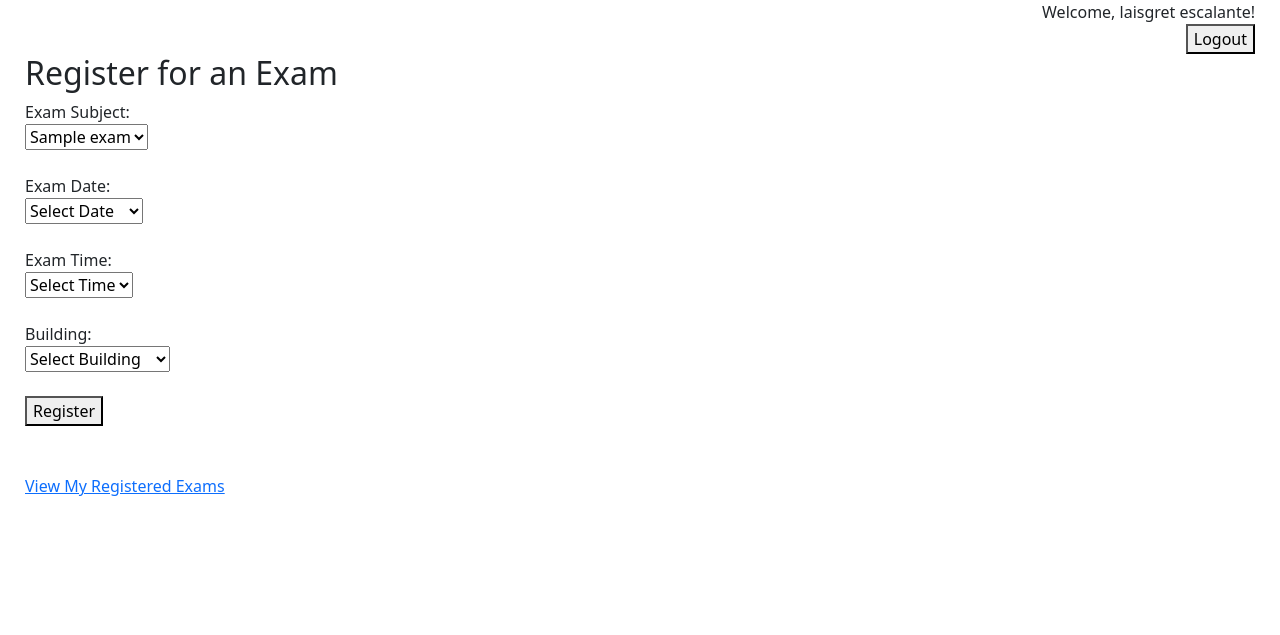
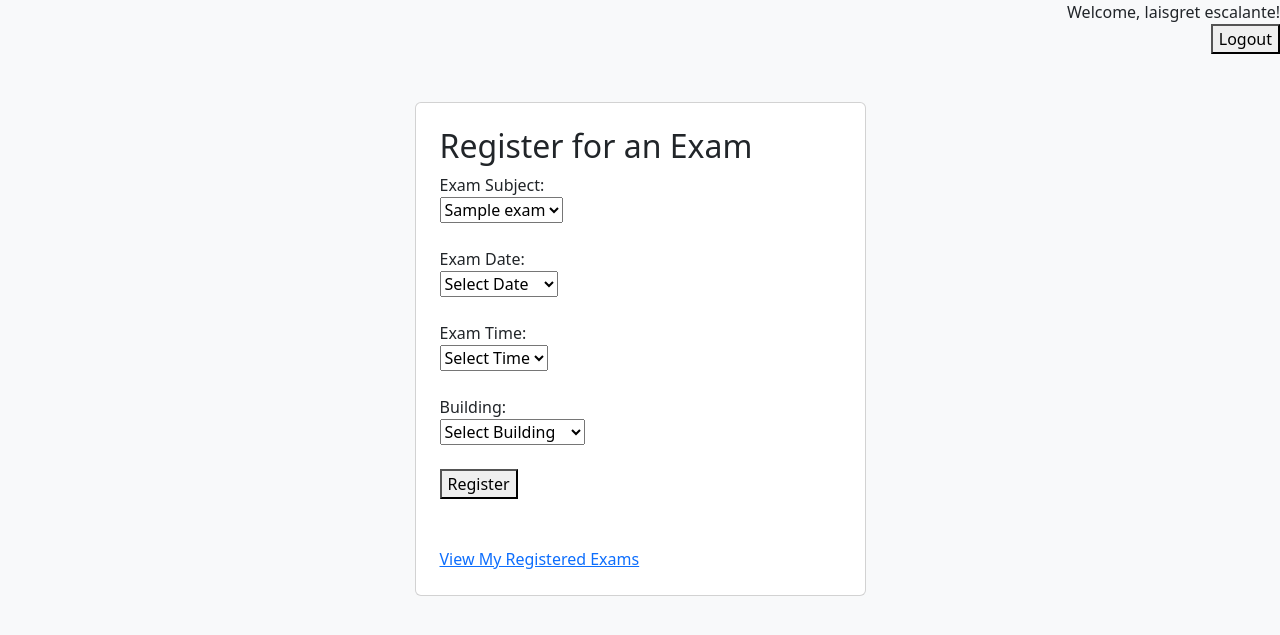
Before and after one commit to earroyo36/CSNRegistration, a Django app: page / in a window 1280 px wide. Shown: the top 635 px of the page. Run offline with Django 5.2, Linux system fonts and the light colour scheme; a user stored in the database is signed in; tables that the repository leaves empty hold one stand-in row (values such as "Sample post").

Commit message:
Update student_home.html
Update formatting

```diff
--- a/CsnWeb/CSNdjango/templates/student_home.html
+++ b/CsnWeb/CSNdjango/templates/student_home.html
@@ -7,7 +7,7 @@
 		<title>Student Home</title>
 	</head>
 	<body>
-	<div class="positionLeft"> <!--Moves the content left (right = left in html/css)-->
+		<div class="logout">
 			<!-- Welcome with student's name -->
 			<div style="text-align: right;">
 				Welcome, {{ user.first_name }} {{ user.last_name }}!<br>
@@ -18,8 +18,14 @@
 				</form>
 			</div>
 		</div>
+	</body>
 
-	<div class="positionRight"> <!--Moves the content right (left = right in html/css)-->
+	<body class="bg-light">
+		<div class="container mt-5">
+			<div class="row justify-content-center">
+				<div class="col-md-5">
+					<div class="card p-4">
+						<div class="register">
 							<h2>Register for an Exam</h2>
 
 							<form method="POST" action="{% url 'register_exam' %}">
@@ -72,5 +78,9 @@
 							<br><br>
 							<a href="{% url 'student_dashboard' %}">View My Registered Exams</a>
 						</div>
+					</div>
+				</div>
+			</div>
+		</div>
 	</body>
 </html>
```
Lines whose indentation alone changed are shown as unchanged.
